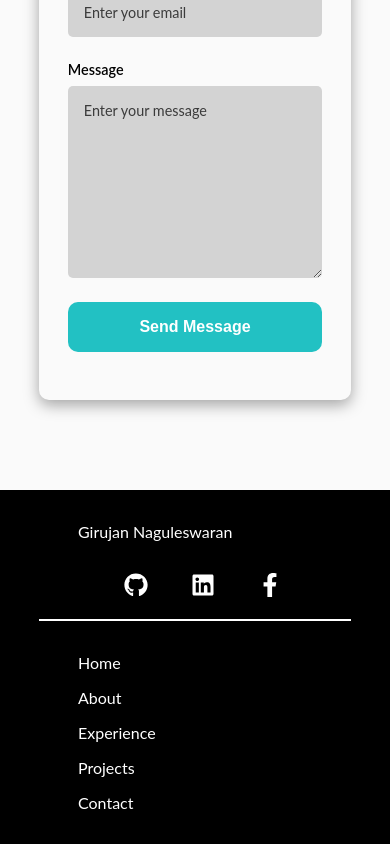
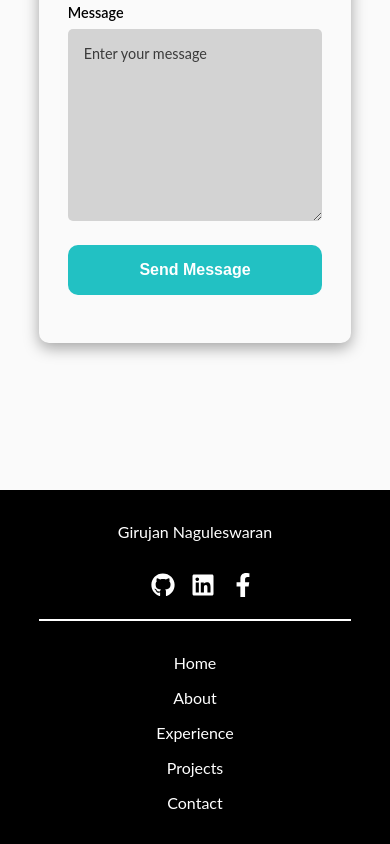
Before and after one commit to Girujan1998/Girujan1998.github.io, a React (Create React App) app: page / in a window 390 px wide. Shown: the part 5161-6005 px from the top of the page. Built offline with nearby package versions, Linux system fonts and the light colour scheme.

Commit message:
Adding layout fixes for contact section and footer

```diff
--- a/src/components/Footer.css
+++ b/src/components/Footer.css
@@ -64,11 +64,13 @@ footer {
 @media (max-width: 675px) {
     .footer-nav-container {
       flex-direction: column;
+      align-items: center;
     }
 
     .footer-contact-container {
       flex-direction: column;
       padding-top: 2rem;
+      align-items: center;
     }
 
     .icons-container {
@@ -82,7 +84,7 @@ footer {
 
   @media (min-width: 1600px) {
     .footer-contact-container {
-      max-width: 1280px;
+      max-width: 957px;
     }
 
     .divider-line {
@@ -90,6 +92,6 @@ footer {
     }
 
     .footer-nav-container {
-      max-width: 1280px;
+      max-width: 957px;
     }
   }
--- a/src/pages/Home.css
+++ b/src/pages/Home.css
@@ -296,7 +296,6 @@
     width: 100%;
     display: flex;
     flex-direction: column;
-    justify-content: center;
 }
 
 .contact-me-container h2 {
```
